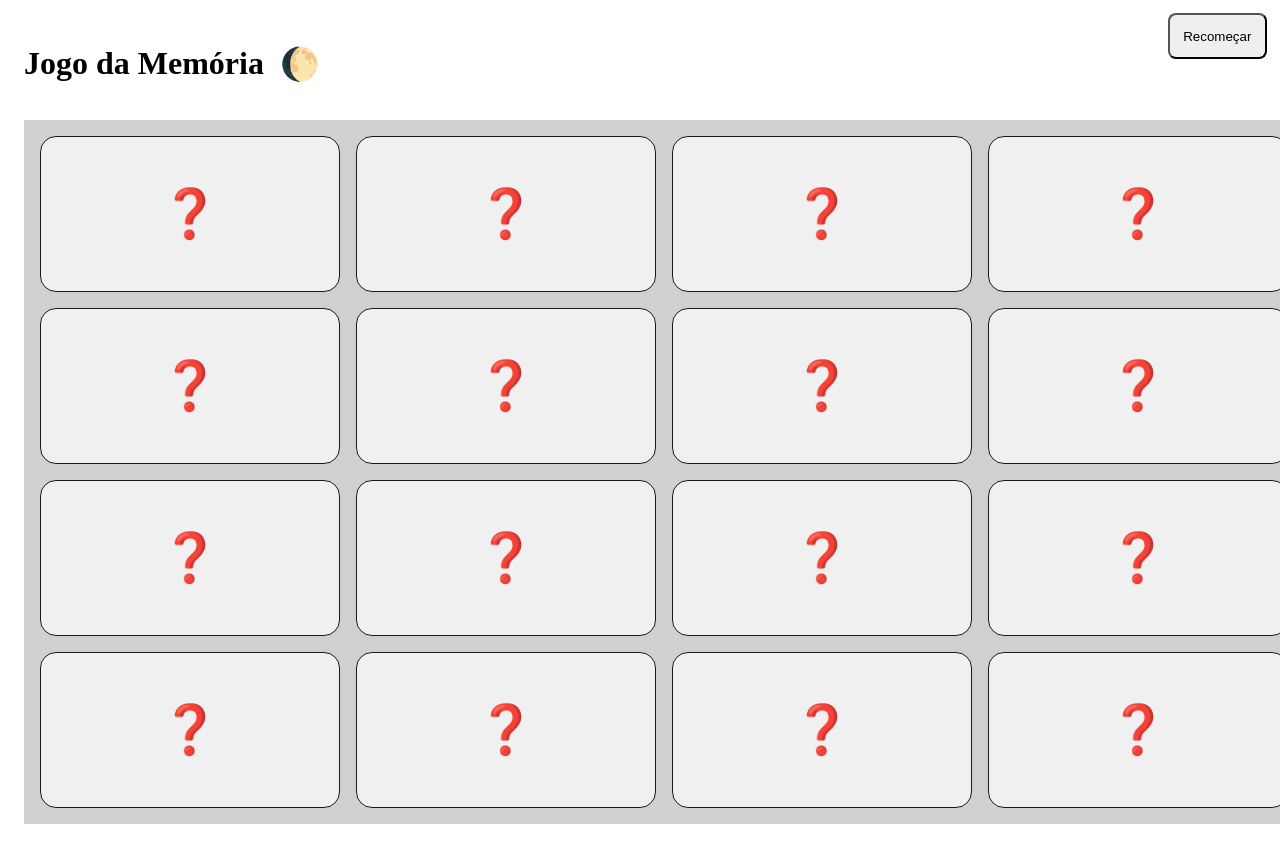
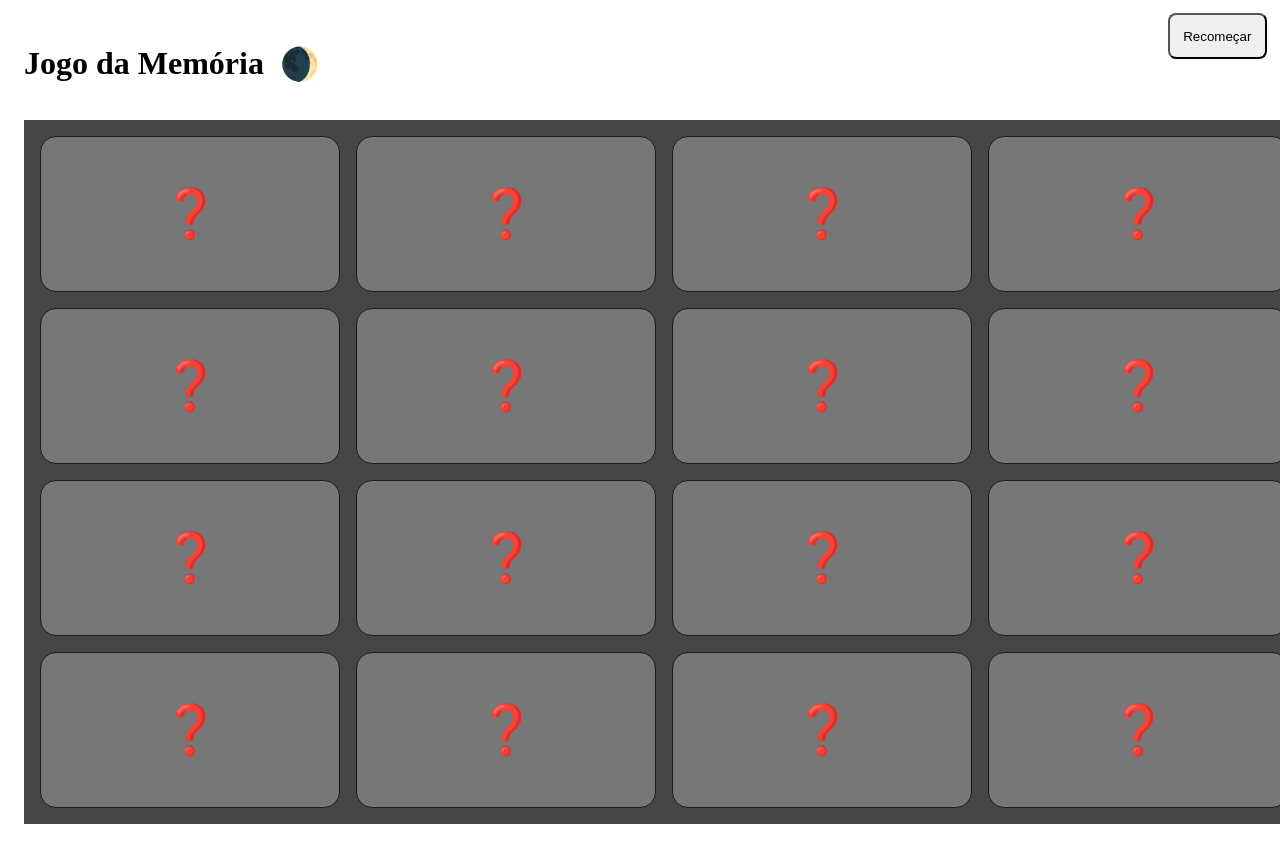
Before and after one commit to PedroKuczera/MEMO-GAME, a React app: page / in a window 1280 px wide. Shown: the top 848 px of the page. Built offline with nearby package versions, Linux system fonts and the light colour scheme; the HTML template or start-up script is replaced by a standard one.

Commit message:
Ajustes finais

```diff
--- a/src/contexts/ThemeContext.jsx
+++ b/src/contexts/ThemeContext.jsx
@@ -3,7 +3,7 @@ import React, { createContext, useState } from "react";
 export const ThemeContext = createContext()
 
 export function ThemeProvider({ children }) {
-    const [ themeDark, setThemeDark ] = useState(false)
+    const [ themeDark, setThemeDark ] = useState(true)
 
     return (
         <ThemeContext.Provider value={{ themeDark, setThemeDark }}>
```
